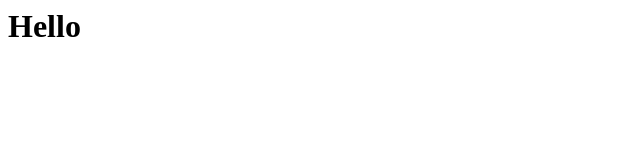
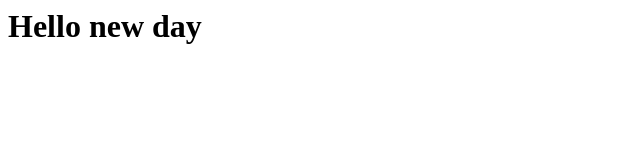
Before and after one commit to soreia/skills-code-with-codespaces, a plain HTML site: page index.html in a window 1280 px wide. Shown: the whole page, without its empty margins (0-640 px from the left). Drawn offline with Linux system fonts and the light colour scheme.

Commit message:
this is firsh change

```diff
--- a/index.html
+++ b/index.html
@@ -1,3 +1,3 @@
 <html>
-  <h1>Hello</h1>
+  <h1>Hello new day</h1>
 </html>
```
